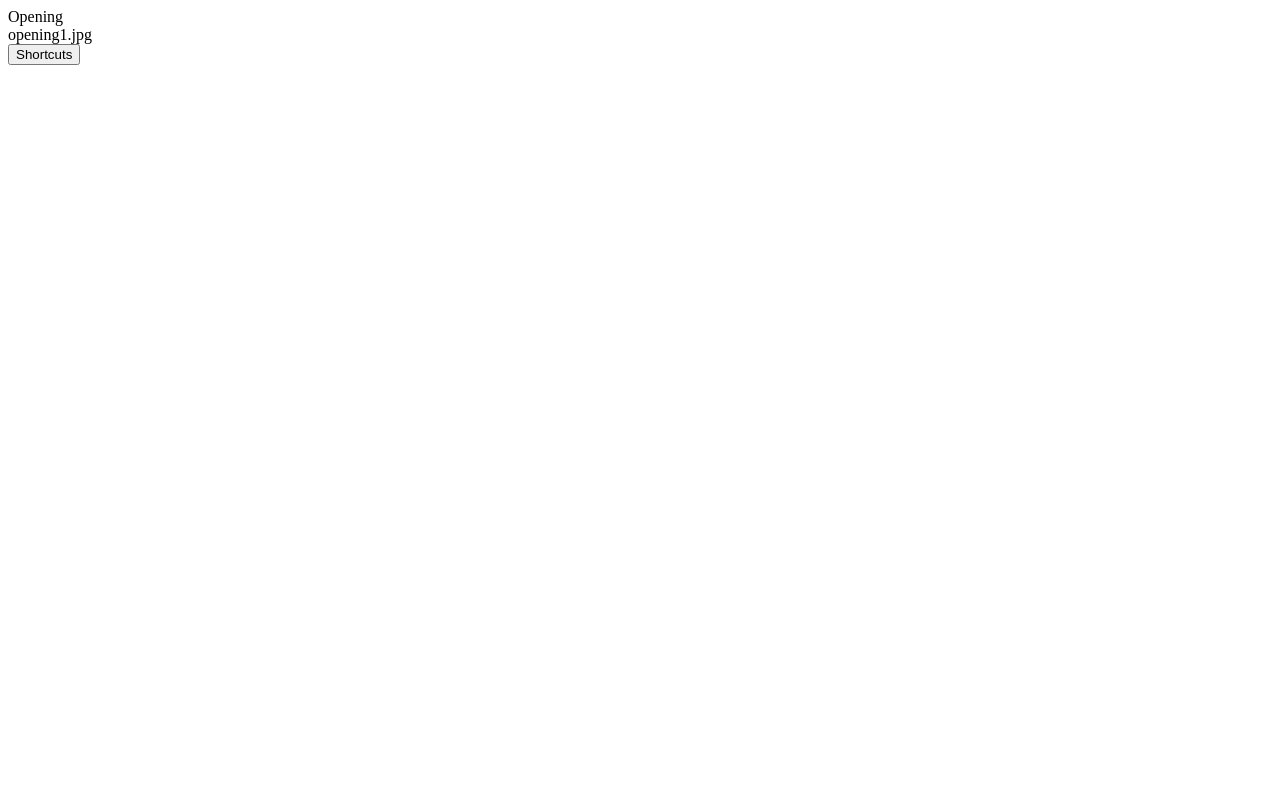
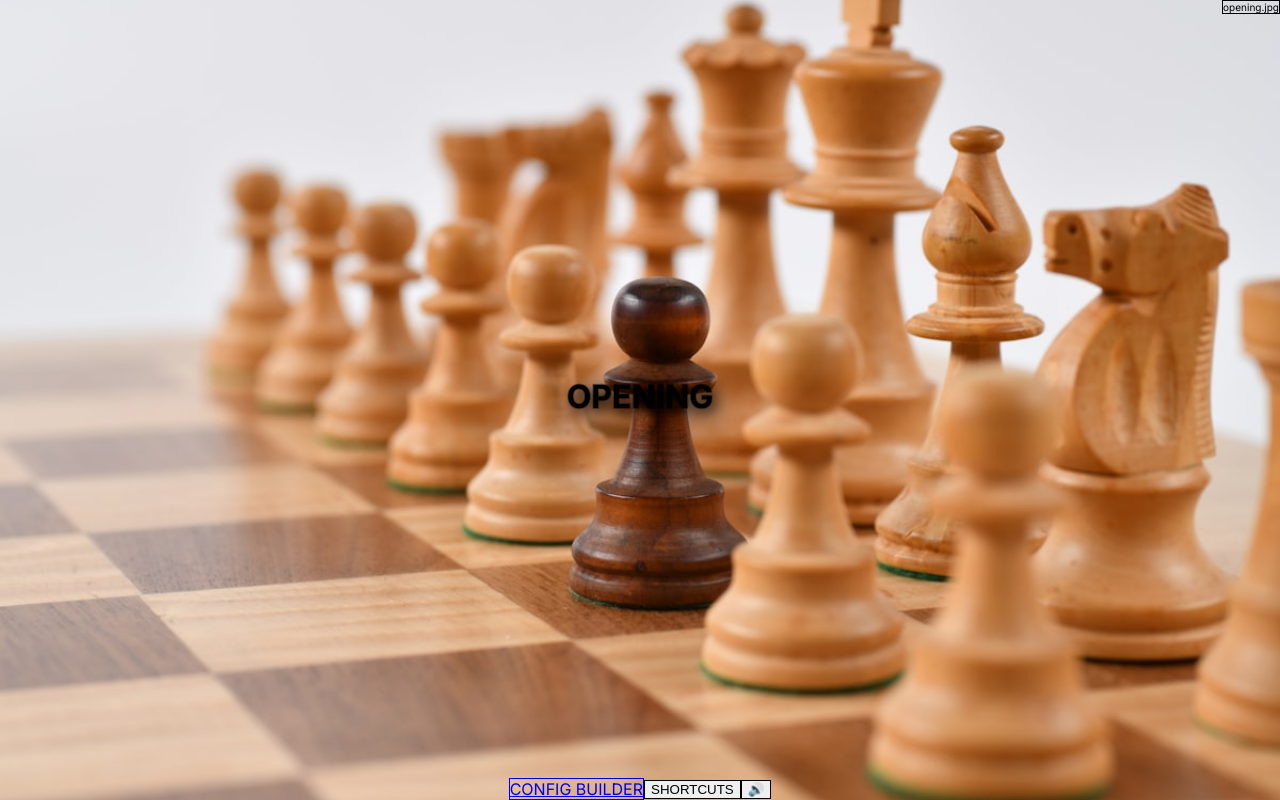
Before and after one commit to theowiik/phusic, a React (Vite) app in the folder frontend/: page / in a window 1280 px wide. Built offline with nearby package versions, Linux system fonts and the light colour scheme.

Commit message:
Remove placeholder image

```diff
--- a/frontend/public/assets/chess/config.json
+++ b/frontend/public/assets/chess/config.json
@@ -1,6 +1,5 @@
 {
   "assets": "chess",
-  "mockImage": "https://images.unsplash.com/photo-1529699211952-734e80c4d42b?w=1200",
   "keybinds": {
     "nextPhase": [" ", "Enter"],
     "victory": ["v", "V"],
--- a/frontend/public/assets/eldritch_horror/config.json
+++ b/frontend/public/assets/eldritch_horror/config.json
@@ -1,6 +1,5 @@
 {
   "assets": "eldritch_horror",
-  "mockImage": "https://i.natgeofe.com/n/548467d8-c5f1-4551-9f58-6817a8d2c45e/NationalGeographic_2572187_16x9.jpg?w=1200",
   "keybinds": {
     "nextPhase": [" ", "Enter"],
     "victory": ["v", "V"],
--- a/frontend/src/app.tsx
+++ b/frontend/src/app.tsx
@@ -4,7 +4,7 @@ import type { Config, Phase } from './types'
 // Get config path from URL params or use default
 const getConfigPath = (): string => {
   const params = new URLSearchParams(window.location.search)
-  const game = params.get('game') || 'eldritch_horror'
+  const game = params.get('game') || 'chess'
   return `/assets/${game}/config.json`
 }
 
@@ -44,9 +44,12 @@ function App() {
 
         // Use mock image if available, otherwise use actual path
         if (data.mockImage) {
+          console.log('Using mock image:', data.mockImage)
           setCurrentImage(data.mockImage)
         } else {
-          setCurrentImage(`/assets/${data.assets}/${randomImage}`)
+          const imagePath = `/assets/${data.assets}/${randomImage}`
+          console.log('Using local image:', imagePath)
+          setCurrentImage(imagePath)
         }
       })
       .catch((err) => console.error('Failed to load config:', err))
@@ -91,6 +94,7 @@ function App() {
     const isActivePlaying = activeRef.current && !activeRef.current.paused
 
     fadeIntervalRef.current = setInterval(() => {
+
       step++
       const progress = step / steps
 
@@ -270,33 +274,108 @@ function App() {
   }
 
   if (!config || !currentPhase) {
-    return <div>Loading...</div>
+    return (
+      <div className="flex items-center justify-center min-h-screen bg-black">
+        <div className="text-center space-y-6">
+          <div className="text-6xl font-black tracking-wider animate-pulse text-white">
+            LOADING
+          </div>
+          <div className="flex gap-3 justify-center">
+            <div className="w-3 h-3 bg-white rounded-full animate-bounce" />
+            <div className="w-3 h-3 bg-gray-400 rounded-full animate-bounce" style={{ animationDelay: '0.15s' }} />
+            <div className="w-3 h-3 bg-gray-600 rounded-full animate-bounce" style={{ animationDelay: '0.3s' }} />
+          </div>
+        </div>
+      </div>
+    )
   }
 
   return (
-    <div>
+    <div className="relative w-full h-screen overflow-hidden bg-black">
       {/* Background Image */}
-      <div
+      {currentImage && (
+        <img
+          src={currentImage}
+          alt={currentPhase.name}
+          className="absolute inset-0 w-full h-full object-cover transition-opacity duration-1000"
           style={{
-          backgroundImage: `url(${currentImage})`,
             opacity: imageOpacity,
           }}
         />
+      )}
 
-      {/* Phase Name Overlay */}
-      <div>{currentPhase.name}</div>
+      {/* Dark overlay for readability */}
+      <div className="absolute inset-0 bg-gradient-to-b from-black/60 via-black/40 to-black/70" />
 
-      {/* Image Filename Display */}
-      {currentImageFilename && <div>{currentImageFilename}</div>}
+      {/* Content Container */}
+      <div className="relative z-10 flex flex-col h-full p-6 md:p-10">
+        {/* Top Info Bar */}
+        <div className="flex justify-end items-start">
+          {currentImageFilename && (
+            <div className="bg-black/50 backdrop-blur-lg border border-white/20 px-4 py-2 rounded-xl">
+              <div className="text-white/60 text-[10px] font-mono max-w-xs truncate">{currentImageFilename}</div>
+            </div>
+          )}
+        </div>
 
-      {/* Help Button */}
-      <button type="button" onClick={() => setShowHelp(true)} title="Show keyboard shortcuts">
+        {/* Center - Phase Name */}
+        <div className="flex-1 flex items-center justify-center">
+          <div className="text-center">
+            <h1
+              className="text-7xl md:text-9xl tracking-tight text-white"
+              style={{
+                textShadow: '4px 4px 12px rgba(0,0,0,0.9), 8px 8px 24px rgba(0,0,0,0.6), 0 0 60px rgba(0,0,0,0.5)',
+                WebkitTextStroke: '2px rgba(0,0,0,0.3)',
+                paintOrder: 'stroke fill',
+              }}
+            >
+              {currentPhase.name.toUpperCase()}
+            </h1>
+          </div>
+        </div>
+
+        {/* Bottom Controls */}
+        <div className="flex flex-wrap gap-4 justify-center items-center">
+          <a
+            href="/config"
+            className="px-8 py-4 bg-white/10 hover:bg-white/20 backdrop-blur-lg border border-white/30 hover:border-white/50 rounded-xl transition-all duration-300"
+          >
+            <span className="text-white font-bold tracking-wide uppercase text-sm">
+              Config Builder
+            </span>
+          </a>
+
+          <button
+            type="button"
+            onClick={(e) => {
+              e.stopPropagation()
+              setShowHelp(true)
+            }}
+            title="Show keyboard shortcuts"
+            className="px-8 py-4 bg-white/10 hover:bg-white/20 backdrop-blur-lg border border-white/30 hover:border-white/50 rounded-xl transition-all duration-300 cursor-pointer"
+          >
+            <span className="text-white font-bold tracking-wide uppercase text-sm">
               Shortcuts
+            </span>
           </button>
+
+          <button
+            type="button"
+            onClick={() => setMuted(!muted)}
+            title={muted ? 'Unmute' : 'Mute'}
+            className="px-6 py-4 bg-white/10 hover:bg-white/20 backdrop-blur-lg border border-white/30 hover:border-white/50 rounded-xl transition-all duration-300"
+          >
+            <span className="text-white text-xl">
+              {muted ? '🔇' : '🔊'}
+            </span>
+          </button>
+        </div>
+      </div>
 
       {/* Help Overlay */}
       {showHelp && (
         <div
+          className="fixed inset-0 z-50 flex items-center justify-center bg-black/90 backdrop-blur-xl"
           onClick={(e) => {
             if (e.target === e.currentTarget) {
               setShowHelp(false)
@@ -308,24 +387,53 @@ function App() {
             }
           }}
         >
-          <div>
-            <button type="button" onClick={() => setShowHelp(false)} aria-label="Close">
+          <div className="bg-zinc-900 border-2 border-white/20 rounded-2xl shadow-2xl p-10 max-w-2xl w-full mx-4 max-h-[85vh] overflow-y-auto">
+            <div className="flex justify-between items-center mb-8">
+              <h2 className="text-4xl font-black tracking-tight text-white">
+                KEYBOARD SHORTCUTS
+              </h2>
+              <button
+                type="button"
+                onClick={() => setShowHelp(false)}
+                aria-label="Close"
+                className="text-white/50 hover:text-white hover:bg-white/10 w-12 h-12 flex items-center justify-center transition-all duration-200 text-3xl leading-none rounded-lg"
+              >
                 ×
               </button>
-            <h2>Keyboard Shortcuts</h2>
-            <div>
+            </div>
+
+            <div className="space-y-3">
               {getHelpText().map((item) => (
-                <div key={`${item.keys}-${item.label}`}>
-                  <span>{item.label}</span>
-                  <div>
+                <div
+                  key={`${item.keys}-${item.label}`}
+                  className="flex items-center justify-between py-4 px-5 rounded-lg bg-white/5 hover:bg-white/10 border border-white/10 transition-all duration-200"
+                >
+                  <span className="text-white font-semibold text-base">
+                    {item.label}
+                  </span>
+                  <div className="flex gap-2">
                     {item.keys.split('/').map((key) => (
-                      <kbd key={key}>{key}</kbd>
+                      <kbd
+                        key={key}
+                        className="px-4 py-2 bg-white/10 border border-white/20 rounded-lg text-white font-mono text-sm font-bold"
+                      >
+                        {key}
+                      </kbd>
                     ))}
                   </div>
                 </div>
               ))}
             </div>
-            <div>Click outside to close</div>
+
+            <div className="mt-8 text-center">
+              <p className="text-sm text-white/60">
+                Press{' '}
+                <kbd className="px-3 py-1 bg-white/10 border border-white/20 rounded text-white font-mono text-xs mx-1">
+                  ESC
+                </kbd>{' '}
+                to close
+              </p>
+            </div>
           </div>
         </div>
       )}
--- /dev/null
+++ b/frontend/src/index.css
@@ -0,0 +1,16 @@
+@import url('https://fonts.googleapis.com/css2?family=Inter:wght@300;400;500;600;700;800;900&display=swap');
+
+@tailwind base;
+@tailwind components;
+@tailwind utilities;
+
+html,
+body,
+#root {
+  margin: 0;
+  padding: 0;
+  width: 100%;
+  height: 100%;
+  overflow: hidden;
+  font-family: 'Inter', system-ui, -apple-system, sans-serif;
+}
--- a/frontend/src/main.tsx
+++ b/frontend/src/main.tsx
@@ -3,6 +3,7 @@ import ReactDOM from 'react-dom/client'
 import { BrowserRouter, Routes, Route } from 'react-router-dom'
 import App from './app'
 import ConfigBuilder from './config-builder'
+import './index.css'
 
 const rootElement = document.getElementById('root')
 if (!rootElement) {
```
Lines whose indentation alone changed are shown as unchanged.
